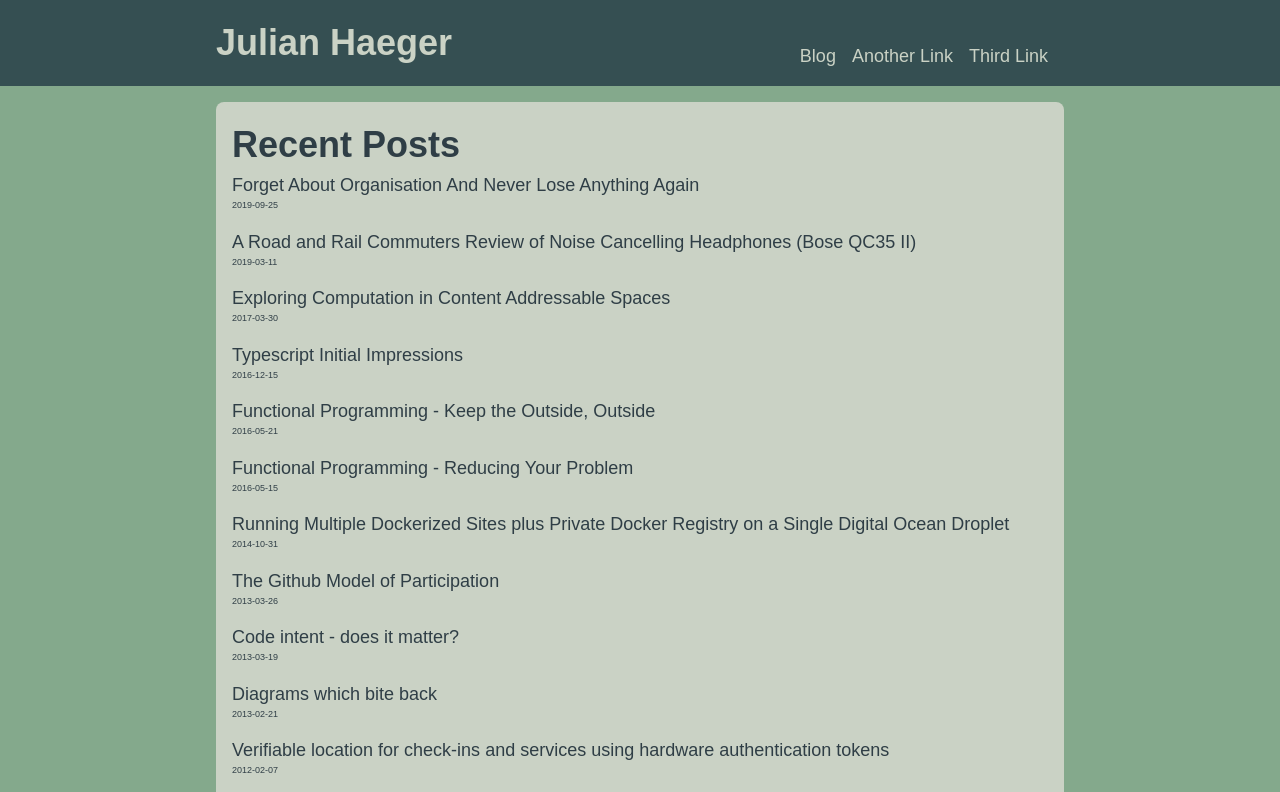
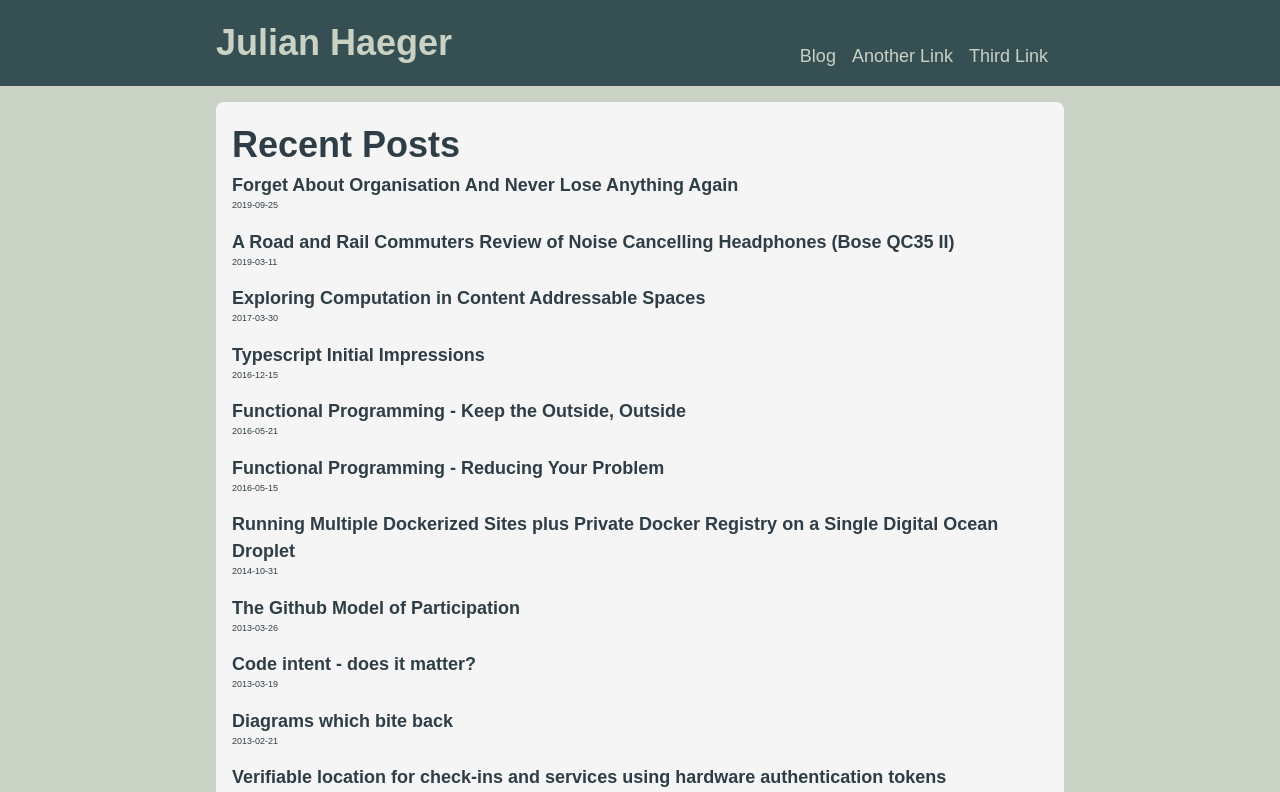
Before and after one commit to Foo42/next-blog, a Next.js app: page /posts in a window 1280 px wide. Shown: the top 792 px of the page. Built offline with nearby package versions, Linux system fonts and the light colour scheme.

Commit message:
Improving font size and heading spacing

```diff
--- a/src/app/globals.css
+++ b/src/app/globals.css
@@ -14,8 +14,8 @@
     'Fira Mono', 'Droid Sans Mono', 'Courier New', monospace;
 
   --foreground-rgb: 52, 78, 65;
-  --background-start-rgb: var(--theme-light-green-rgb);
-  --background-end-rgb: var(--theme-light-green-rgb);
+  --background-start-rgb: var(--theme-very-light-green-rgb);
+  --background-end-rgb: var(--theme-very-light-green-rgb);
 
   --card-rgb: var(--theme-very-light-green-rgb);
   --card-border-rgb: 131, 134, 135;
@@ -71,7 +71,7 @@ a {
 }
 
 article {
-  background-color: rgb(var(--background-end-rgb));
+  background-color: whitesmoke;
   padding: var(--s1);
 }
 
@@ -83,10 +83,11 @@ header {
 .card {
   padding: 1rem;
   margin: 1rem;
-  background-color: rgb(var(--card-rgb));
+  background-color: whitesmoke;
   border-radius: 0.5rem;
 }
 
-.pros p {
+.pros :is(p,ul,ol) {
+  font-size: 21px;
   font-family: 'Crimson Text'
 }
--- a/src/components/postList.tsx
+++ b/src/components/postList.tsx
@@ -6,7 +6,7 @@ async function PostList(){
     const dateString = post.metadata.date instanceof Date ? post.metadata.date.toISOString() : post.metadata.date
     return (<li key={post.filePath} style={{marginLeft: 0}}>
       <a href={`/posts/${post.metadata.slug}`}>
-        <div>{post.metadata.title}</div>
+        <h4>{post.metadata.title}</h4>
         <div style={{ fontSize: '0.5em' }}>{dateString.split('T')[0]}</div>
       </a>
     </li>)
```
Also changed, not shown: src/app/posts/[slug]/page.tsx (+13 -3 lines).
